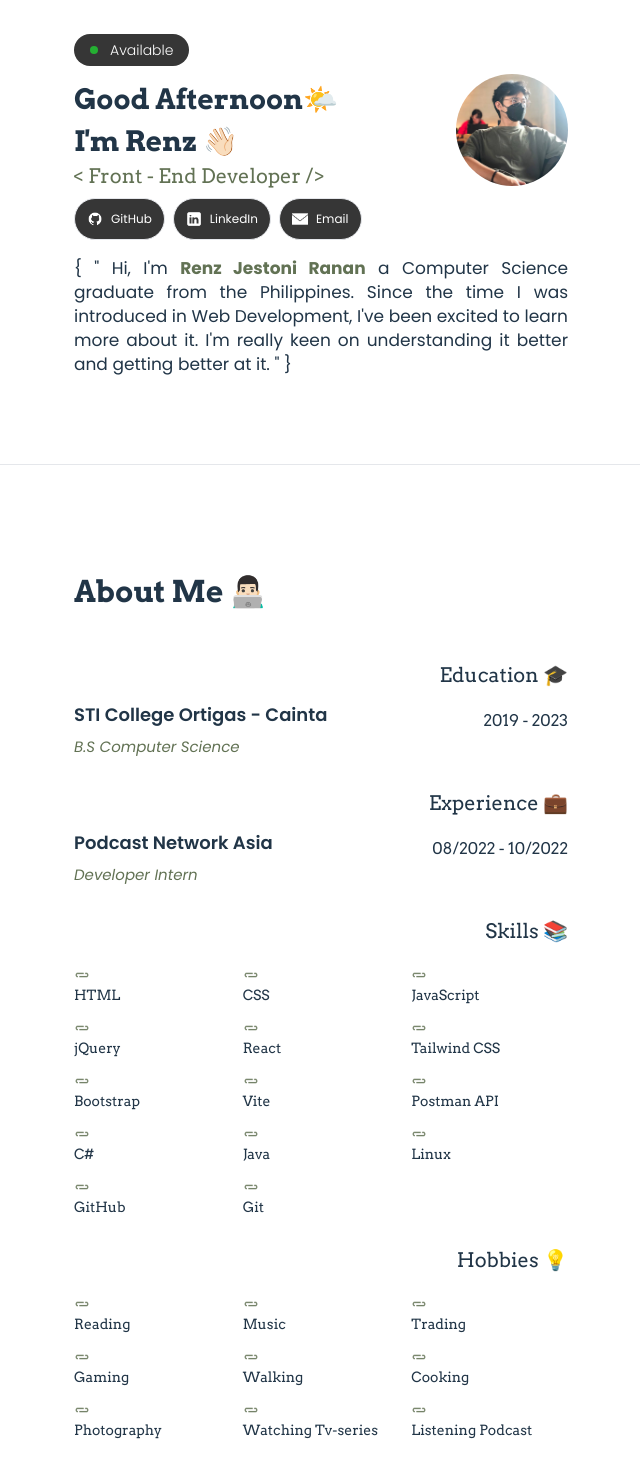
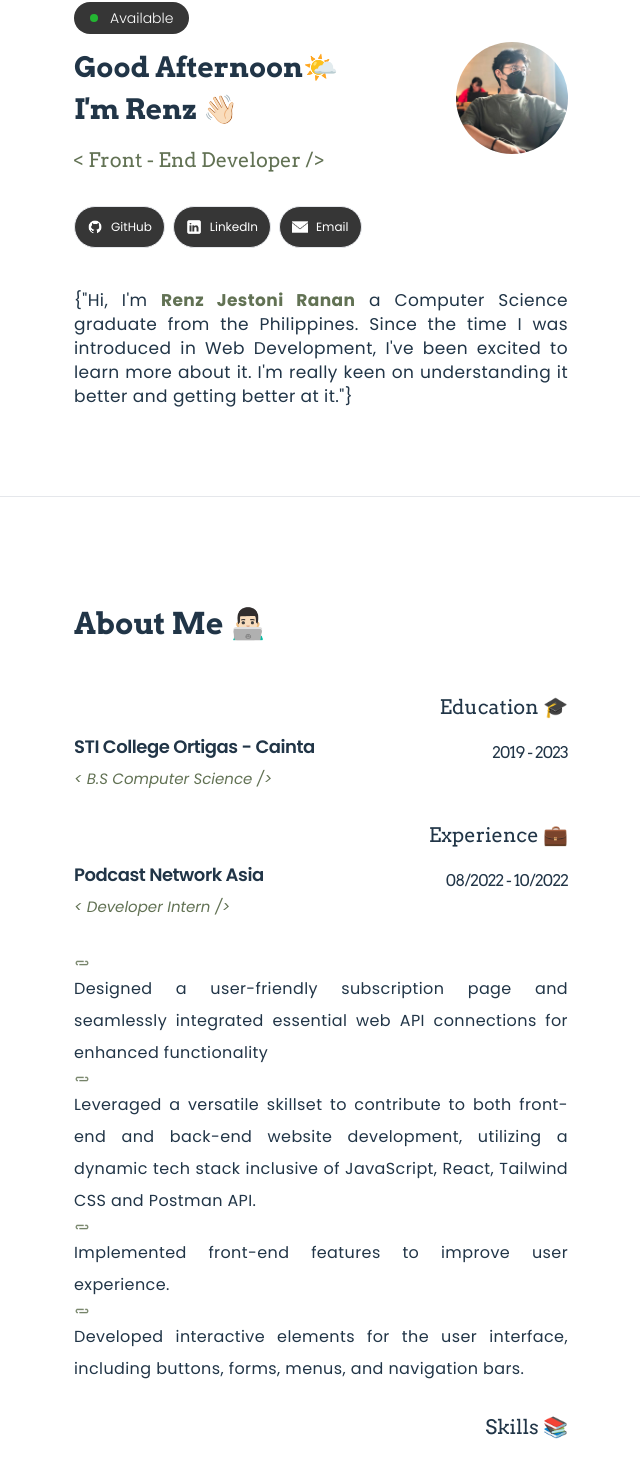
Before and after one commit to RJRanan/portfolio, a React (Vite) app: page / in a window 1280 px wide. Shown: the part 162-1628 px from the top of the page, without its empty margins (319-959 px from the left). Built offline with nearby package versions, Linux system fonts and the light colour scheme.

Commit message:
final hero and about

```diff
--- a/src/App.jsx
+++ b/src/App.jsx
@@ -12,7 +12,7 @@ function App() {
         <section className="px-4">
           <Nav />
         </section>
-        <section className="py-10 px-4   pt-32">
+        <section className="py-10 px-4   pt-24">
           <Hero />
         </section>
 
--- a/src/components/Nav.jsx
+++ b/src/components/Nav.jsx
@@ -30,7 +30,7 @@ const Nav = () => {
           <ul
             className={`md:flex gap-4 md:items-center md:justify-center md:pb-0  pb-2  ${
               open
-                ? "absolute top-[73px] left-0 bg-white w-full md:pl-0 pl-6 md:w-auto md:static md:z-auto z-50 shadow-md"
+                ? "absolute top-[73px] left-0 bg-white w-full sm:pl-0  pl-5 md:w-auto md:static md:z-auto z-50 shadow-md"
                 : "hidden md:flex "
             } transition-all duration-500 ease-in `}
           >
--- a/src/constants/index.js
+++ b/src/constants/index.js
@@ -28,7 +28,7 @@ export const info = [
     title: "Education 🎓",
     info: "{ “ Hi!, I’m Renz Jestoni Ranan a Computer Science graduate from the Philippines. Since the time  I was introduced in web development,  I've been excited to discover more. I'm really keen on understanding it better and getting better at it. ” }",
     school: "STI College Ortigas - Cainta",
-    course: "B.S Computer Science",
+    course: "< B.S Computer Science />",
     date: "2019 - 2023",
     bullet: [
       // "Magna Cum Laude",
@@ -42,12 +42,12 @@ export const info = [
     title: "Experience 💼",
     info: "Leveraged a versatile skillset to contribute to both front-end and back-end website development, utilizing a dynamic tech stack inclusive of Java",
     company: "Podcast Network Asia",
-    position: "Developer Intern",
+    position: "< Developer Intern />",
     date: "08/2022 - 10/2022",
     content: [
       "Designed a user-friendly subscription page and seamlessly integrated essential web API connections for enhanced functionality",
+      "Leveraged a versatile skillset to contribute to both front-end and back-end website development, utilizing a dynamic tech stack inclusive of JavaScript, React, Tailwind CSS and Postman API.",
       "Implemented front-end features to improve user experience.",
-      "Leveraged a versatile skillset to contribute to both front-end and back-end website development, utilizing a dynamic tech stack inclusive of JavaScript, React, Tailwind CSS and Postman API.",
       "Developed interactive elements for the user interface, including buttons, forms, menus, and navigation bars.",
     ],
   },
--- a/src/sections/About.jsx
+++ b/src/sections/About.jsx
@@ -15,22 +15,38 @@ const About = () => {
                 {link.title}
               </h2>
 
-              <div className="flex flex-row justify-between">
-                <p className="text-justify sm:text-[18px] text-[15px] font-semibold leading-7 font-poppins">
-                  {link.school}
-                  {link.company}
-                </p>
-                <p className="mt-2 sm:text-base text-[12px] flex items-start justify-start ">
-                  {link.date}
-                </p>
+              <div className="  ">
+                <div className="flex flex-row justify-between item-center">
+                  <p className="text-justify sm:text-[18px] text-[15px] tracking-tight font-semibold leading-7 font-poppins ease-in duration-300">
+                    {" "}
+                    {link.school}
+                    {link.company}
+                  </p>
+                  <div className="flex items-end justify-end">
+                    <p className="mt-2 sm:text-base text-[14px] tracking-tighter flex items-start justify-start  ease-in duration-300">
+                      {link.date}
+                    </p>
+                  </div>
+                </div>
               </div>
-              <p className="text-justify sm:text-[15px] text-[12px] text-[#627254] italic leading-7 font-poppins">
+              <p className="text-justify sm:text-[15px] text-[14px] text-[#627254] italic leading-7 font-poppins">
                 {link.course}
                 {link.position}
               </p>
 
+              {link.id === "1" && (
+                <div className="grid grid-cols-1 grid-rows-1 mt-8 tracking-wide mobile:text-base font-poppins text-justify text-[14px] ease-in duration-300">
+                  {link.content.map((content, index) => (
+                    <div key={index} className="leading-8 ">
+                      <img src={subtractBlack} className="h-5 w-4" alt="" />
+                      {content}
+                    </div>
+                  ))}
+                </div>
+              )}
+
               {link.id === "3" && (
-                <div className="grid grid-cols-3 gap-3 mobile:base text-[14px]">
+                <div className="grid grid-cols-3 gap-3 mobile:text-base text-[14px] ease-in duration-300">
                   {link.interest.map((hobby, index) => (
                     <div key={index} className="gap-2">
                       {" "}
@@ -41,7 +57,7 @@ const About = () => {
                 </div>
               )}
               {link.id === "2" && (
-                <div className="grid grid-cols-3 gap-3 mobile:base text-[14px]">
+                <div className="grid grid-cols-3 gap-3 mobile:text-base text-wrap text-[14px] ease-in duration-300">
                   {link.skills.map((skill, index) => (
                     <div key={index} className=" gap-2">
                       {" "}
--- a/src/sections/Hero.jsx
+++ b/src/sections/Hero.jsx
@@ -20,12 +20,12 @@ const Hero = () => {
           <div className="text-left mobile:text-[28px]   text-[22px]  font-bold ease-in duration-300">
             <Greeting />
             <p>I&apos;m Renz 👋🏻</p>
-            <p className="text-[#627254] mobile:text-xl text-base font-normal ease-in duration-300 ">
+            <p className="text-[#627254] mobile:text-xl mt-4 text-base font-normal ease-in duration-300 ">
               {"<"} Front - End Developer {"/>"}
             </p>
           </div>
           {/* socials */}
-          <div className="flex gap-2 my-2">
+          <div className="flex gap-2 my-8">
             <button
               className="flex items-center justify-between
              bg-[#363636] border rounded-full mobile:px-3 mobile:py-3 px-3 py-1 mobile:text-xs text-[10px] text-white font-poppins ease-in duration-300 hover:animate-bounce hover:duration-200"
@@ -87,15 +87,15 @@ const Hero = () => {
 
       <div className="flex flex-col justify-center  sm:items-start gap-4 w-full max-w-[494px]">
         {/* introduction */}
-        <div className="text-justify sm:text-[17px] text-sm font-poppins">
+        <div className="text-justify sm:text-[17px] text-base tracking-wide font-poppins">
           <p className="leading-6">
-            {'{ " '}Hi, I&apos;m{" "}
+            {'{"'}Hi, I&apos;m{" "}
             <span className="text-[#627254] font-bold">Renz Jestoni Ranan</span>{" "}
             a Computer Science graduate from the Philippines. Since the time I
             was introduced in Web Development, I&apos;ve been excited to learn
             more about it. I&apos;m really keen on understanding it better and
             getting better at it.
-            {' " }'}
+            {'"}'}
           </p>
         </div>
       </div>
```
